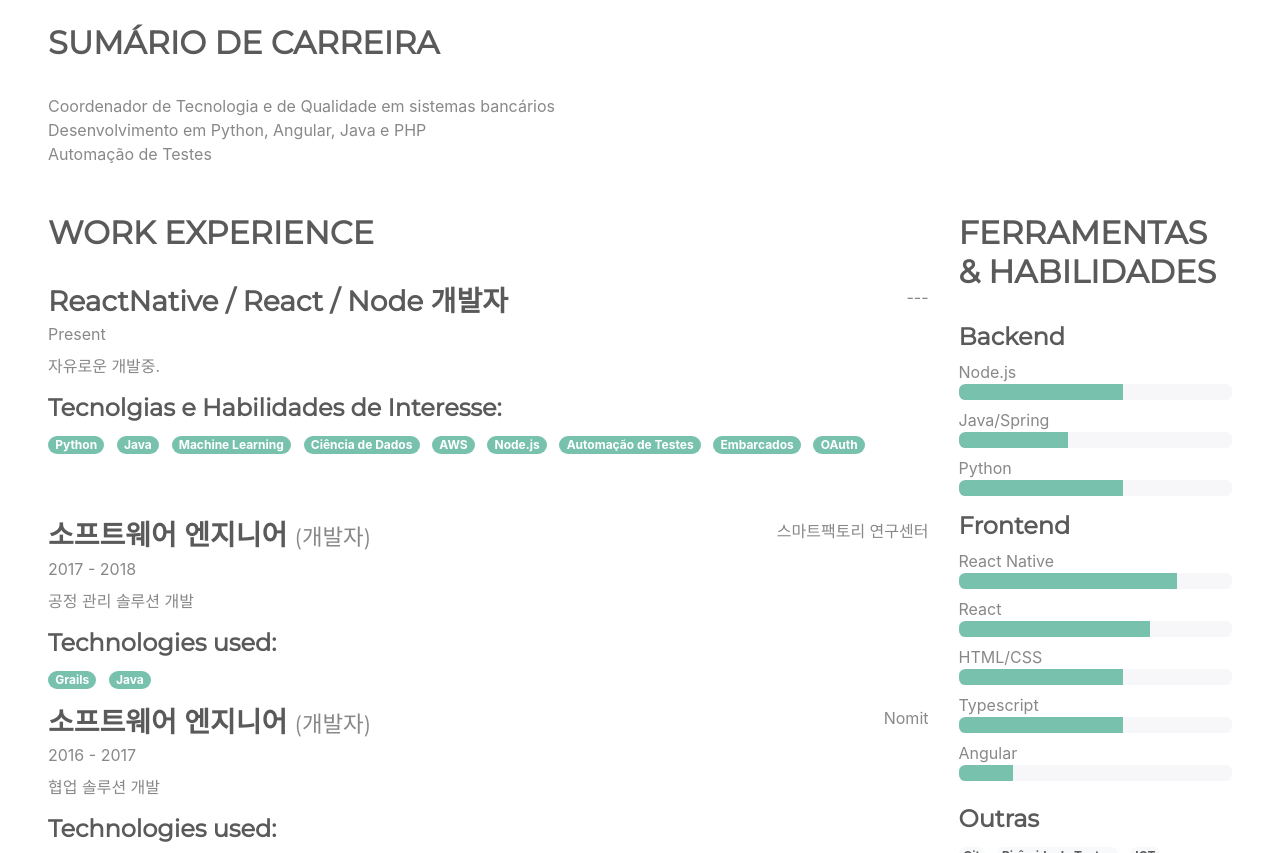
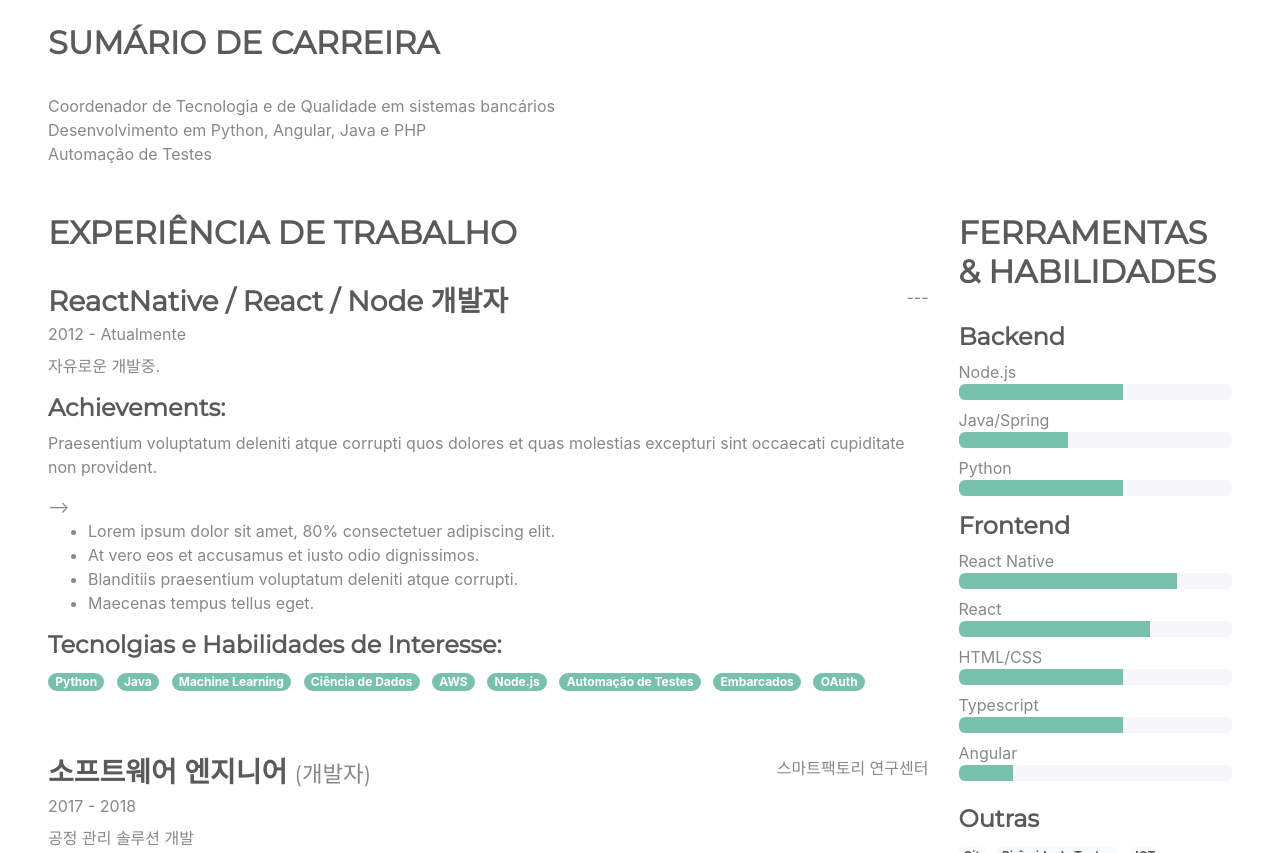
Before and after one commit to marvinmvns/cv2, a Jekyll site: the page index.html, which Jekyll copies as it is, in a window 1280 px wide and 900 px high, scrolled down 277 px, cut to the strip 47-900 px from the top of the window. Built offline with Jekyll 4.4.1, drawn with Linux system fonts in a browser that asks for light colours; nearby versions of some CDN libraries.

Commit message:
Update index.html

```diff
--- a/index.html
+++ b/index.html
@@ -107,7 +107,7 @@
       <div class="row">
         <div class="col-lg-9">
           <section class="resume-section experience-section mb-5">
-            <h2 class="resume-section-title text-uppercase font-weight-bold pb-3 mb-3">Work Experience</h2>
+            <h2 class="resume-section-title text-uppercase font-weight-bold pb-3 mb-3">Experiência de trabalho</h2>
             <div class="resume-section-content">
               <div class="resume-timeline position-relative">
 
@@ -120,18 +120,18 @@
                       <h3 class="resume-position-title font-weight-bold mb-1">ReactNative / React / Node 개발자</h3>
                       <div class="resume-company-name ml-auto">---</div>
                     </div><!--//row-->
-                    <div class="resume-position-time">Present</div>
+                    <div class="resume-position-time">2012 - Atualmente</div>
                   </div><!--//resume-timeline-item-header-->
                   <div class="resume-timeline-item-desc">
                     <p>자유로운 개발중.</p>
-                    <!--<h4 class="resume-timeline-item-desc-heading font-weight-bold">Achievements:</h4>-->
-                    <!--<p>Praesentium voluptatum deleniti atque corrupti quos dolores et quas molestias excepturi sint occaecati cupiditate non provident.</p>-->
-                    <!--<ul>-->
-                      <!--<li>Lorem ipsum dolor sit amet, 80% consectetuer adipiscing elit.</li>-->
-                      <!--<li>At vero eos et accusamus et iusto odio dignissimos.</li>-->
-                      <!--<li>Blanditiis praesentium voluptatum deleniti atque corrupti.</li>-->
-                      <!--<li>Maecenas tempus tellus eget.</li>-->
-                    <!--</ul>-->
+                    <h4 class="resume-timeline-item-desc-heading font-weight-bold">Achievements:</h4>
+                    <p>Praesentium voluptatum deleniti atque corrupti quos dolores et quas molestias excepturi sint occaecati cupiditate non provident.</p>-->
+                    <ul>
+                      <li>Lorem ipsum dolor sit amet, 80% consectetuer adipiscing elit.</li>
+                      <li>At vero eos et accusamus et iusto odio dignissimos.</li>
+                      <li>Blanditiis praesentium voluptatum deleniti atque corrupti.</li>
+                      <li>Maecenas tempus tellus eget.</li>
+                    </ul>
                     <h4 class="resume-timeline-item-desc-heading font-weight-bold">Tecnolgias e Habilidades de Interesse:</h4>
                     <ul class="list-inline">
                       <li class="list-inline-item"><span class="badge badge-primary badge-pill">Python</span></li>
```
